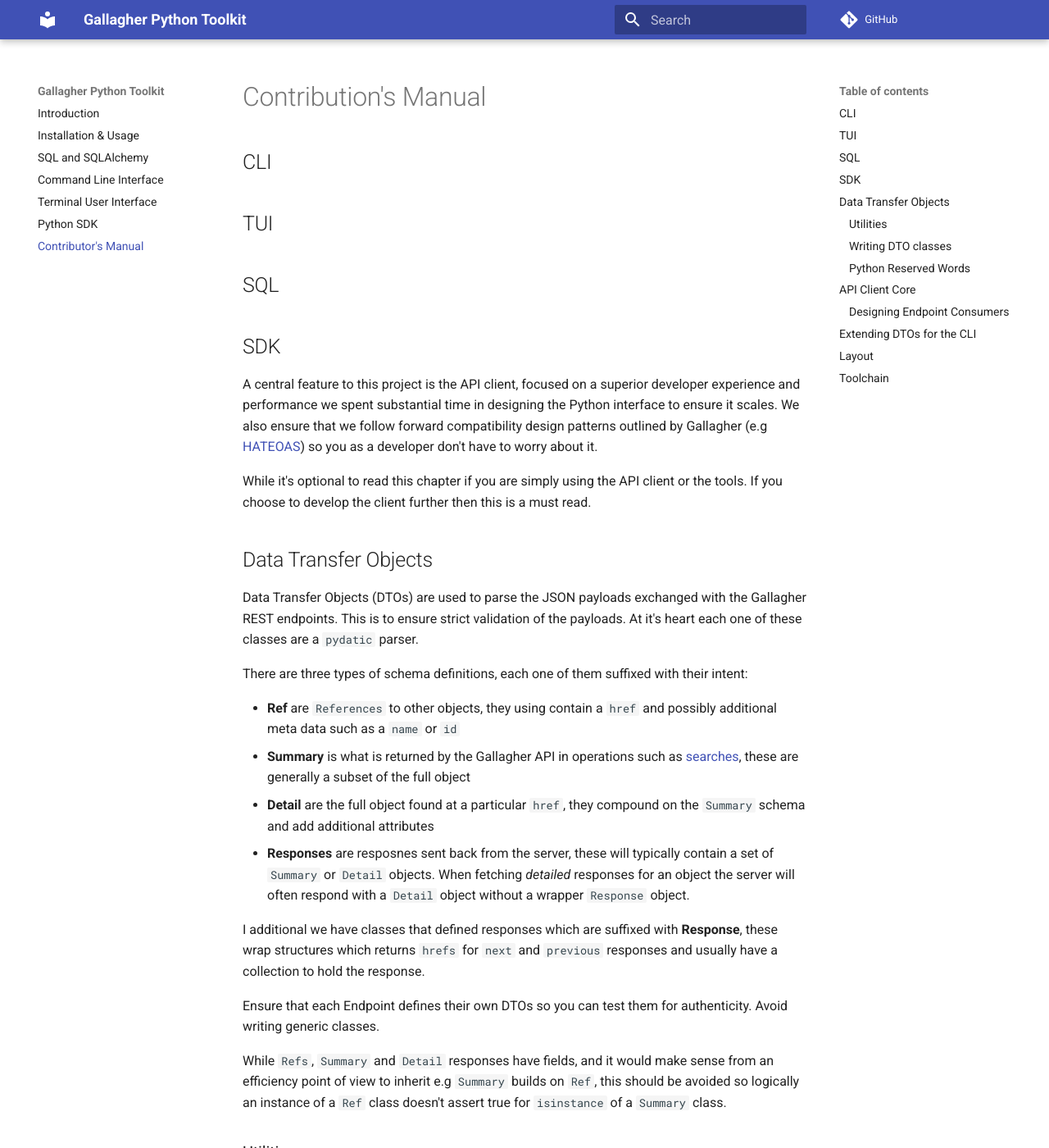
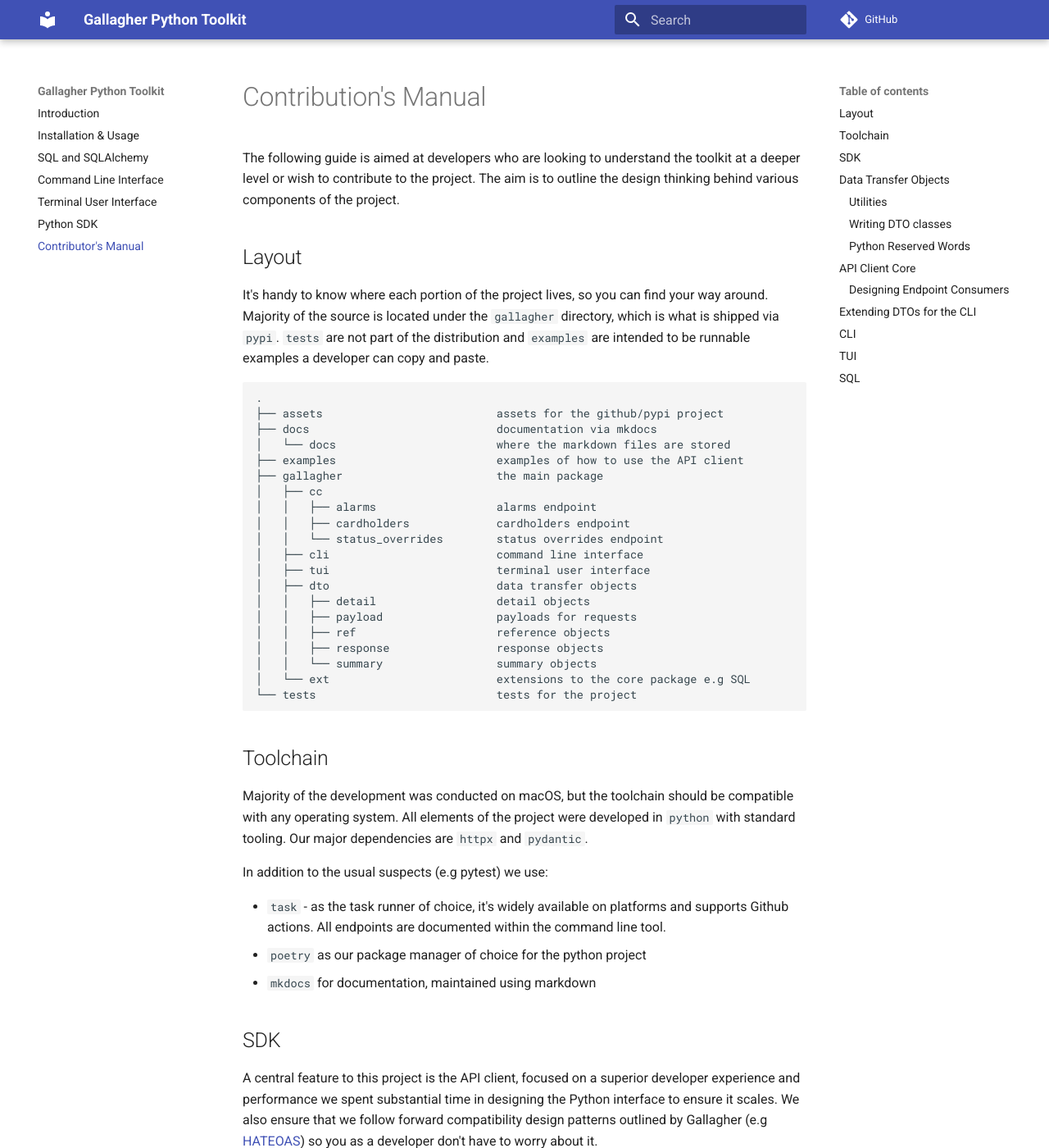
Before and after one commit to anomaly/gallagher, an MkDocs documentation site: the page built from docs/docs/design.md, in a window 1280 px wide and 1400 px high. Shown: the whole window at 82% size. Built offline with MkDocs 1.6.1 and Material for MkDocs 9.7.7, drawn with Linux system fonts in a browser that asks for light colours; comment, search, counter and statistics services are not loaded; some of the changed text lies outside the part shown.

Commit message:
docs: nearing completion on design sdk

````diff
--- a/docs/docs/design.md
+++ b/docs/docs/design.md
@@ -1,10 +1,43 @@
 # Contribution's Manual
 
-## CLI
+The following guide is aimed at developers who are looking to understand the toolkit at a deeper level or wish to contribute to the project. The aim is to outline the design thinking behind various components of the project.
 
-## TUI
+## Layout
 
-## SQL
+It's handy to know where each portion of the project lives, so you can find your way around. Majority of the source is located under the `gallagher` directory, which is what is shipped via `pypi`. `tests` are not part of the distribution and `examples` are intended to be runnable examples a developer can copy and paste.
+
+```
+.
+├── assets                          assets for the github/pypi project
+├── docs                            documentation via mkdocs
+│   └── docs                        where the markdown files are stored
+├── examples                        examples of how to use the API client
+├── gallagher                       the main package
+│   ├── cc
+│   │   ├── alarms                  alarms endpoint
+│   │   ├── cardholders             cardholders endpoint
+│   │   └── status_overrides        status overrides endpoint
+│   ├── cli                         command line interface
+│   ├── tui                         terminal user interface
+│   ├── dto                         data transfer objects
+│   │   ├── detail                  detail objects
+│   │   ├── payload                 payloads for requests
+│   │   ├── ref                     reference objects
+│   │   ├── response                response objects
+│   │   └── summary                 summary objects
+│   └── ext                         extensions to the core package e.g SQL
+└── tests                           tests for the project
+```
+
+## Toolchain
+
+Majority of the development was conducted on macOS, but the toolchain should be compatible with any operating system. All elements of the project were developed in `python` with standard tooling. Our major dependencies are `httpx` and `pydantic`.
+
+In addition to the usual suspects (e.g pytest) we use:
+
+- `task` - as the task runner of choice, it's widely available on platforms and supports Github actions. All endpoints are documented within the command line tool.
+- `poetry` as our package manager of choice for the python project
+- `mkdocs` for documentation, maintained using markdown
 
 ## SDK
 
@@ -175,35 +209,8 @@
         return f"{len(self.results)} cardholders"
 ```
 
-## Layout
+## CLI
 
-Layout of our files
+## TUI
 
-```
-.
-├── assets
-├── docs
-│   └── docs
-├── gallagher
-│   ├── cc
-│   │   ├── alarms
-│   │   ├── cardholders
-│   │   └── status_overrides
-│   ├── cli
-│   ├── dto
-│   │   ├── detail
-│   │   ├── ref
-│   │   ├── response
-│   │   └── summary
-│   └── tui
-└── tests
-```
-
-## Toolchain
-
-Majority of the development was conducted on macOS, but the toolchain should be compatible with any operating system. All elements of the project were developed in `python` with standard tooling
-
-In addition we use:
-
-- `task` - as the task runner of choice, it's widely avilable on platforms and supports Github actions. All endpoints are documented within the command line tool.
-- `poetry` as our package manager of choice for the python project
+## SQL
--- a/docs/docs/python-sdk.md
+++ b/docs/docs/python-sdk.md
@@ -56,6 +56,8 @@
 If you are fetching a `detail` then they are returned on their own as part of the response. They typically contain `href` to related objects.
 
 # Basic Usage
+
+We encourage the use of `asyncio` where possible.
 
 ```python title="Basic Usage"
 # Import core python libs
@@ -147,7 +149,7 @@
 cardholder = await Cardholder.retrieve(340)
 ```
 
-you could access the `Email` field either via the dictionary as `cardholder.personal_data_definitions['@Email']` or the parsed shortcut `cardholder.pdf.email`.
+you could access the `Email` field either via iterating over `cardholder.personal_data_definitions` and looking to match the `key` attribute of the object to `@Email` or using the parsed shortcut `cardholder.pdf.email`.
 
 The above is achieved by dynamically populating a placeholder object with dynamically generated keys. These are parsed and populate _once_ when the object has successfully parsed the `JSON` payload.
 
````
Also changed, not shown: other parts of docs/docs/design.md (+3 -2 lines), docs/docs/installation.md (+3 -1 lines), docs/docs/sql.md (+12 -0 lines).
